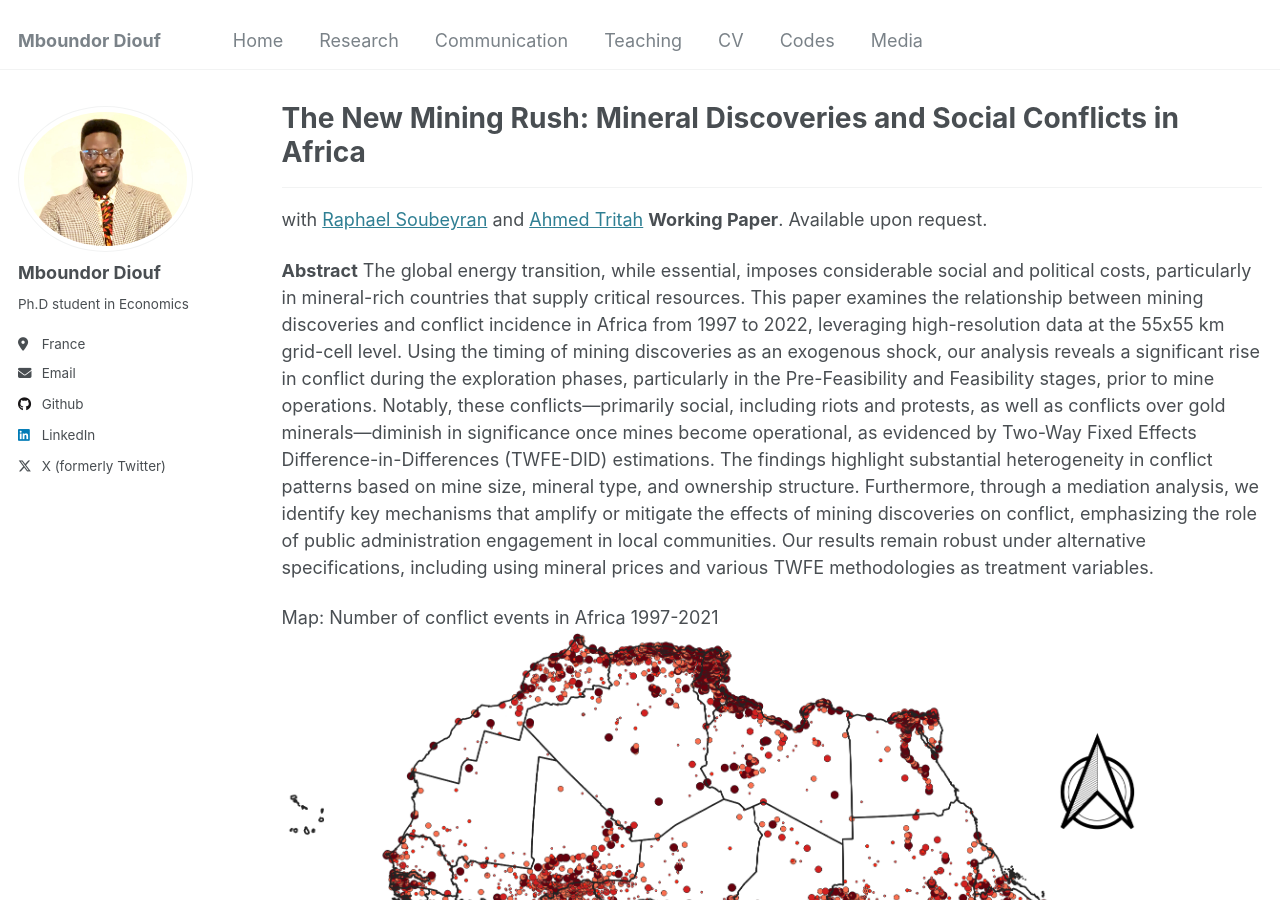
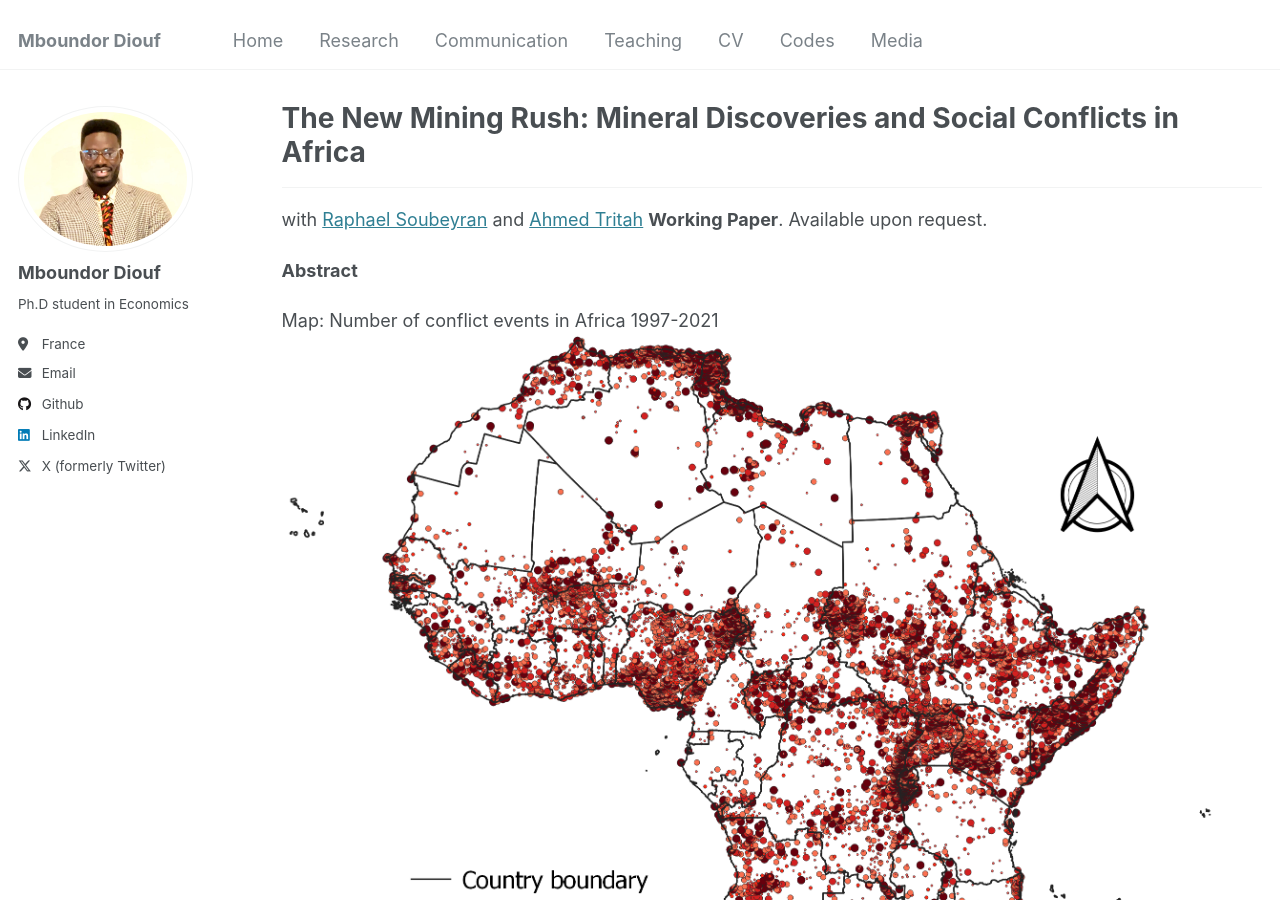
Before and after one commit to mboundordiouf/mboundordiouf.github.io, a Jekyll site: the page built from _pages/publications.md, in a window 1280 px wide and 900 px high, scrolled down 3136 px. Built offline with Jekyll 4.4.1, drawn with Linux system fonts in a browser that asks for light colours.

Commit message:
Update publications.md

```diff
--- a/_pages/publications.md
+++ b/_pages/publications.md
@@ -33,8 +33,7 @@ with [Raphael Soubeyran](https://sites.google.com/site/soubeyranhomepage/) and [
 **Working Paper**. Available upon request.
 
 **Abstract**
-The global energy transition, while essential, imposes considerable social and political costs, particularly in mineral-rich countries that supply critical resources. This paper examines the relationship between mining discoveries and conflict incidence in Africa from 1997 to 2022, leveraging high-resolution data at the 55x55 km grid-cell level. Using the timing of mining discoveries as an exogenous shock, our analysis reveals a significant rise in conflict during the exploration phases, particularly in the Pre-Feasibility and Feasibility stages, prior to mine operations. Notably, these conflicts—primarily social, including riots and protests, as well as conflicts over gold minerals—diminish in significance once mines become operational, as evidenced by Two-Way Fixed Effects Difference-in-Differences (TWFE-DID) estimations.
-The findings highlight substantial heterogeneity in conflict patterns based on mine size, mineral type, and ownership structure. Furthermore, through a mediation analysis, we identify key mechanisms that amplify or mitigate the effects of mining discoveries on conflict, emphasizing the role of public administration engagement in local communities. Our results remain robust under alternative specifications, including using mineral prices and various TWFE methodologies as treatment variables.
+
 
  Map: Number of conflict events in Africa 1997-2021 <br/><img src='/images/Map_number of ACLED events.png'>
 
```
